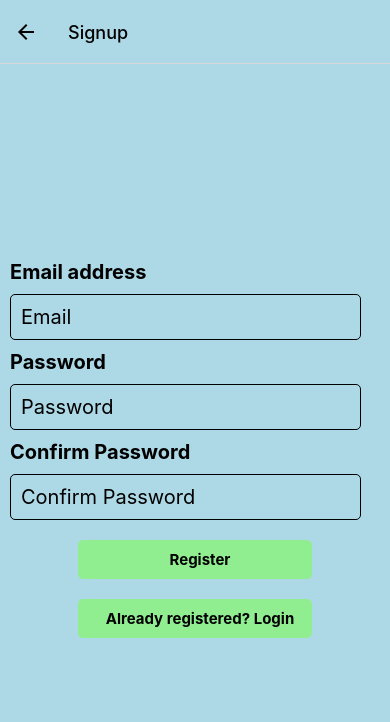
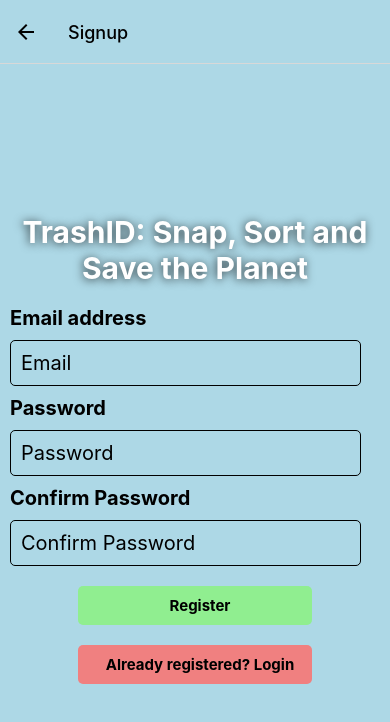
Before and after one commit to ln541758/Trash-ID, a React Native app: screen /Signup in a window 390 px wide. Shown: the top 722 px of the page. Built offline with nearby package versions, Linux system fonts and the light colour scheme; no server answers.

Commit message:
added heading in signup and login screens.

```diff
--- a/Screens/Login.js
+++ b/Screens/Login.js
@@ -14,11 +14,11 @@ export default function Login() {
     navigation.replace('Signup')
   }
   const handleLogin = async () => {
-        if ( !emailVar || !passwordVar ) {
+    if (!emailVar || !passwordVar) {
       Alert.alert('Please enter email and password')
       return;
     }
-        try{
+    try {
       const userCred = await signInWithEmailAndPassword(auth, emailVar, passwordVar);
     } catch (error) {
       console.log('error', error)
@@ -27,7 +27,7 @@ export default function Login() {
   }
   return (
     <View style={styles.container}>
-
+      <Text style={styles.heading}>TrashID</Text>
       <Text style={styles.text}>Email address</Text>
       <TextInput style={styles.input}
         placeholder='Email'
@@ -48,7 +48,7 @@ export default function Login() {
         <Text style={[styles.text, { fontSize: 15 }]}>Login</Text>
       </TouchableOpacity>
 
-      <TouchableOpacity style={styles.buttonStyle}
+      <TouchableOpacity style={[styles.buttonStyle, { backgroundColor: 'lightcoral' }]}
         onPress={handleNavigation}>
         <Text style={[styles.text, { fontSize: 15 }]}>New user? Create an account</Text>
       </TouchableOpacity>
@@ -61,6 +61,16 @@ const styles = StyleSheet.create({
     flex: 1,
     backgroundColor: 'lightblue',
     justifyContent: 'center',
+  },
+  heading: {
+    fontSize: 30,
+    color: 'white',
+    fontWeight: 'bold',
+    textAlign: 'center',
+    textShadowColor: 'rgba(0, 0, 0, 0.75)',
+    textShadowOffset: { width: -1, height: 1 },
+    textShadowRadius: 10,
+    marginBottom: 80,
 },
   text: {
     fontSize: 20,
--- a/Screens/Profile.js
+++ b/Screens/Profile.js
@@ -4,9 +4,13 @@ import {
   Modal, Alert
 } from 'react-native';
 import React, { useState } from 'react';
-import { getAuth, reauthenticateWithCredential, EmailAuthProvider, updatePassword } from 'firebase/auth';
-import { registerUserInfo } from '../Firestore/firestoreSetup';
+import { reauthenticateWithCredential,
+  EmailAuthProvider, updatePassword } from 'firebase/auth';
+import { registerUserInfo } from '../Firestore/firestoreHelper';
 import { auth } from '../Firestore/firestoreSetup'
+import { onSnapshot, doc } from 'firebase/firestore';
+import { database } from '../Firestore/firestoreSetup';
+import { useEffect } from 'react';
 
 export default function Profile({ navigation }) {
   const [username, setUsername] = useState('');
@@ -21,12 +25,14 @@ export default function Profile({ navigation }) {
   const [confirmPassword, setConfirmPassword] = useState('');
   const [isEmailValid, setIsEmailValid] = useState(true);
 
+
   const handleSave = async () => {
     if (!isEmailValid) {
       Alert.alert('Invalid email address', 'Please enter a valid email address');
       return;
     }
     let data = { username, email, phone, city, street, zip };
+    console.log('Data:', data);
     const uploadData = await registerUserInfo(auth.currentUser.uid, data);
     navigation.navigate('Home');
   };
@@ -50,10 +56,22 @@ export default function Profile({ navigation }) {
     }
   };
 
+  const isPasswordValid = (password) => {
+    if (password.length < 6) {
+      return false;
+    }
+    const hasLetters = /[a-zA-Z]/.test(password);
+    const hasNumbers = /[0-9]/.test(password);
+    return hasLetters && hasNumbers;
+  };
+
+
   const handleResetPassword = async () => {
     if (newPassword === confirmPassword) {
+      if (isPasswordValid(newPassword)) {
         try {
           // Re-authenticate the user
+          if (auth.currentUser && auth.currentUser.email) {
             const credential = EmailAuthProvider.credential(auth.currentUser.email, currentPassword);
             await reauthenticateWithCredential(auth.currentUser, credential);
 
@@ -64,13 +82,35 @@ export default function Profile({ navigation }) {
             setNewPassword('');
             setConfirmPassword('');
             setCurrentPassword('');
+          } else {
+            console.error('Current user is not defined or does not have an email');
+          }
         } catch (error) {
           console.error('Error re-authenticating or updating password:', error);
+        }
+      } else {
+        Alert.alert('Invalid Password', 'Password must be at least 6 characters long and cannot be all letters or all numbers.', [{ text: 'OK' }]);
       }
     } else {
       console.error('Passwords do not match');
     }
   };
+
+  useEffect(() => {
+    const unsubscribe = auth.currentUser ? onSnapshot(doc(database, 'trashData', auth.currentUser.uid), (doc) => {
+      if (doc.exists()) {
+        const data = doc.data();
+        setUsername(data.username);
+        setEmail(data.email);
+        setPhone(data.phone);
+        setCity(data.city);
+        setStreet(data.street);
+        setZip(data.zip);
+      }
+    }) : () => {};
+
+    return () => unsubscribe();
+  }, []);
 
   return (
     <ScrollView contentContainerStyle={styles.container}>
--- a/Screens/Signup.js
+++ b/Screens/Signup.js
@@ -17,7 +17,7 @@ export default function Signup() {
         navigation.replace('Login')
     }
 
-    // check if
+    // check if the password is valid
     const handleSignUp = async () => {
         try {
             if (valueVar.trim() === '' ||
@@ -26,7 +26,10 @@ export default function Signup() {
                 alert('Please enter valid inputs');
             } else if (passwordVar.trim() !== confirmPassword.trim()) {
                 Alert.alert('Passwords do not match');
-            } else {
+            } else if (!/[a-zA-Z]/.test(passwordVar) || !/[0-9]/.test(passwordVar)) {
+                Alert.alert('Password cannot only contain letters or numbers');
+            }
+            else {
                 const userCredential = await
                 createUserWithEmailAndPassword(auth, valueVar, passwordVar);
             }
@@ -37,6 +40,7 @@ export default function Signup() {
 
     return (
         <View style={styles.container}>
+            <Text style={styles.heading}>TrashID: Snap, Sort and Save the Planet</Text>
             <Text style={styles.text}>Email address</Text>
             <TextInput style={styles.input}
                 placeholder='Email'
@@ -64,7 +68,7 @@ export default function Signup() {
 
             <TouchableOpacity
                 onPress={handleNavigation}
-                style={styles.buttonStyle}>
+                style={[styles.buttonStyle, { backgroundColor: 'lightcoral' }]}>
                 <Text style={[styles.text, { fontSize: 15 }]}>Already registered? Login</Text>
             </TouchableOpacity>
         </View>
@@ -76,6 +80,16 @@ const styles = StyleSheet.create({
         flex: 1,
         backgroundColor: 'lightblue',
         justifyContent: 'center',
+    },
+    heading: {
+        fontSize: 30,
+        color: 'white',
+        fontWeight: 'bold',
+        textAlign: 'center',
+        textShadowColor: 'rgba(0, 0, 0, 0.75)',
+        textShadowOffset: { width: -1, height: 1 },
+        textShadowRadius: 10,
+        marginBottom: 20,
     },
     text: {
         fontSize: 20,
```
Lines whose indentation alone changed are shown as unchanged.
